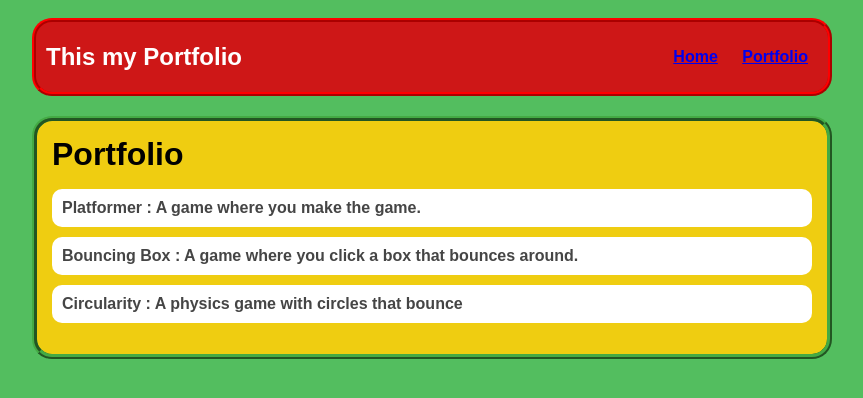
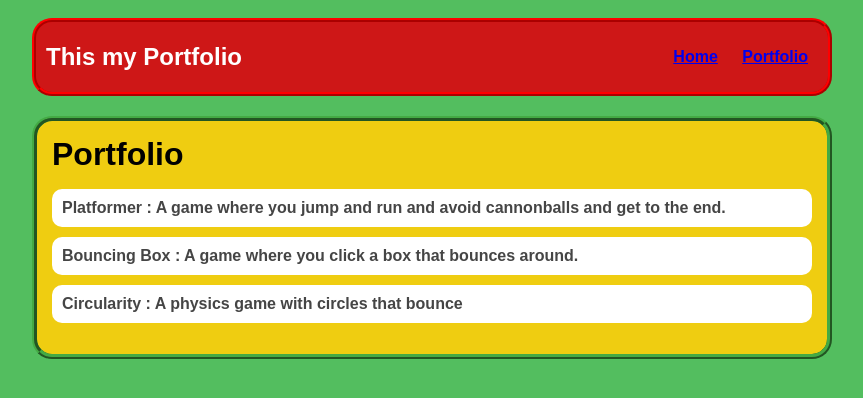
Before and after one commit to THender613/THender613.github.io, a plain HTML site: page portfolio.html in a window 1280 px wide. Shown: the whole page, without its empty margins (208-1071 px from the left). Drawn offline with Linux system fonts and the light colour scheme.

Commit message:
portfolio

```diff
--- a/portfolio.html
+++ b/portfolio.html
@@ -25,7 +25,7 @@
             <div class="content">
                 <h1>Portfolio</h1>
                 <ul id="portfolio">
-                    <li><a href="projects/platformer/">Platformer : A game where you make the game.</a></li>
+                    <li><a href="projects/platformer/">Platformer : A game where you jump and run and avoid cannonballs and get to the end.</a></li>
                     <li><a href="projects/bouncing-box/">Bouncing Box : A game where you click a box that bounces around.</a></li>
                     <li><a href="projects/circularity/">Circularity : A physics game with circles that bounce</a></li>
                 </ul>
```
